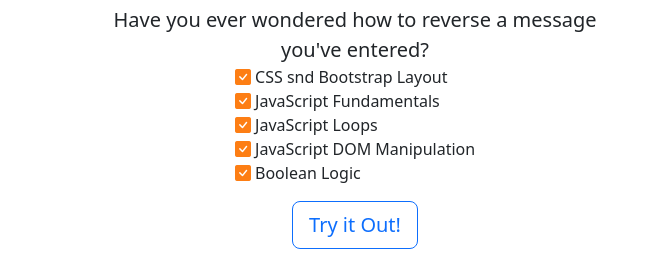
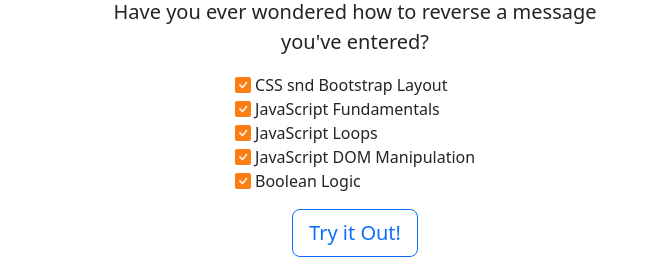
Before and after one commit to thomas065/esreveR-Reverse, a plain HTML site: page index.html in a window 1280 px wide. Shown: the part 270-532 px from the top of the page, 0-647 px from the left. Drawn offline with nearby package versions, Linux system fonts and the light colour scheme.

Commit message:
no entry

```diff
--- a/index.html
+++ b/index.html
@@ -123,7 +123,7 @@
                         Have you ever wondered how to reverse a message you've
                         entered?
                     </div>
-                    <div class="d-flex justify-content-center">
+                    <div class="d-flex justify-content-center mt-3">
                         <ul class="list-unstyled text-start">
                             <li>
                                 <i class="bi bi-check-square-fill"></i>
```
